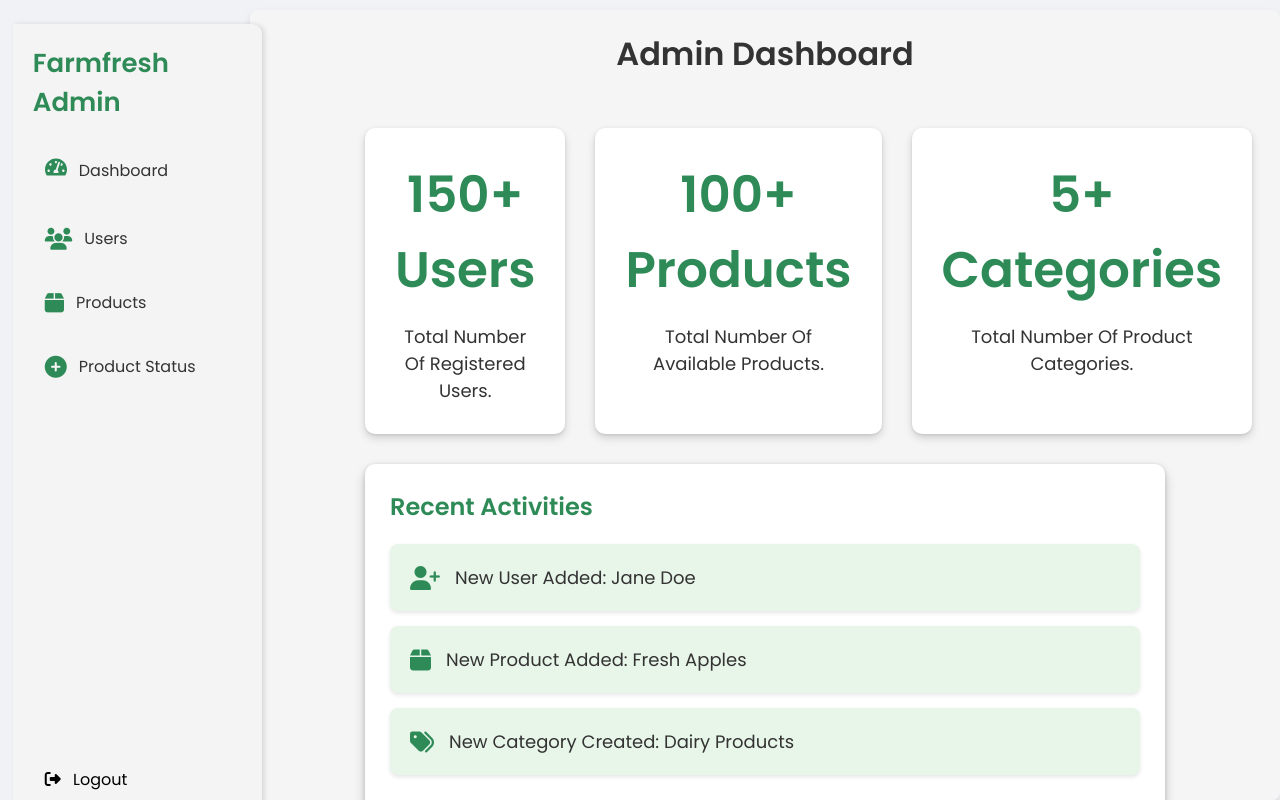
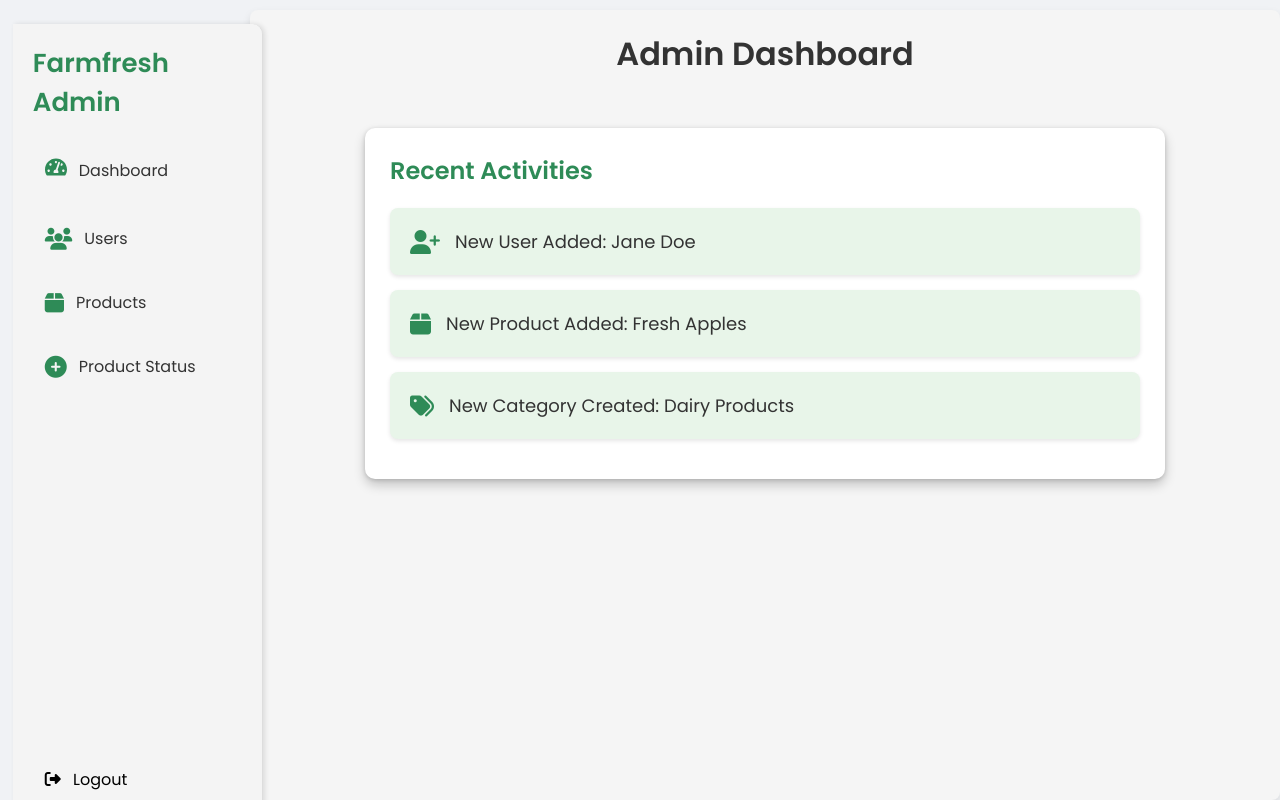
Before and after one commit to RamSundar9894/FarmFresh, a React (Create React App) app: page /admin in a window 1280 px wide. Built offline with nearby package versions, Linux system fonts and the light colour scheme; no server answers; a web font is replaced by a local one.

Commit message:
changes made to the admin AdminDashboard file

```diff
--- a/src/Components/AdminDashboard.jsx
+++ b/src/Components/AdminDashboard.jsx
@@ -4,50 +4,6 @@ import AdminSidebar from './AdminSidebar'; // Import the sidebar
 import '@fortawesome/fontawesome-free/css/all.min.css';
 
 const AdminDashboard = () => {
-  const [products, setProducts] = useState(0);
-  const [categories, setCategories] = useState(0);
-  const [users, setUsers] = useState(0);
-
-  useEffect(() => {
-    // Simulate the ticker effect
-    let productsCount = 0;
-    let categoriesCount = 0;
-    let usersCount = 0;
-
-    const productsInterval = setInterval(() => {
-      if (productsCount < 100) {
-        productsCount += 1;
-        setProducts(productsCount);
-      } else {
-        clearInterval(productsInterval);
-      }
-    }, 10);
-
-    const categoriesInterval = setInterval(() => {
-      if (categoriesCount < 5) {
-        categoriesCount += 1;
-        setCategories(categoriesCount);
-      } else {
-        clearInterval(categoriesInterval);
-      }
-    }, 30);
-
-    const usersInterval = setInterval(() => {
-      if (usersCount < 150) {
-        usersCount += 1;
-        setUsers(usersCount);
-      } else {
-        clearInterval(usersInterval);
-      }
-    }, 20);
-
-    return () => {
-      clearInterval(productsInterval);
-      clearInterval(categoriesInterval);
-      clearInterval(usersInterval);
-    };
-  }, []);
-
   return (
     <div className='admin-body'>
       <div className="admin-dashboard-container">
@@ -56,21 +12,6 @@ const AdminDashboard = () => {
           <h1>Admin Dashboard</h1>
           <br></br>
           <br></br>
-          {/* <br></br> */}
-          <div className="admin-stats-container">
-            <div className="admin-stats-card">
-              <h3>{users}+ Users</h3>
-              <p>Total number of registered users.</p>
-            </div>
-            <div className="admin-stats-card">
-              <h3>{products}+ Products</h3>
-              <p>Total number of available products.</p>
-            </div>
-            <div className="admin-stats-card">
-              <h3>{categories}+ Categories</h3>
-              <p>Total number of product categories.</p>
-            </div>
-          </div>
           <div className="admin-recent-activities">
             <h3>Recent Activities</h3>
             <div className="admin-activity-card">
```
